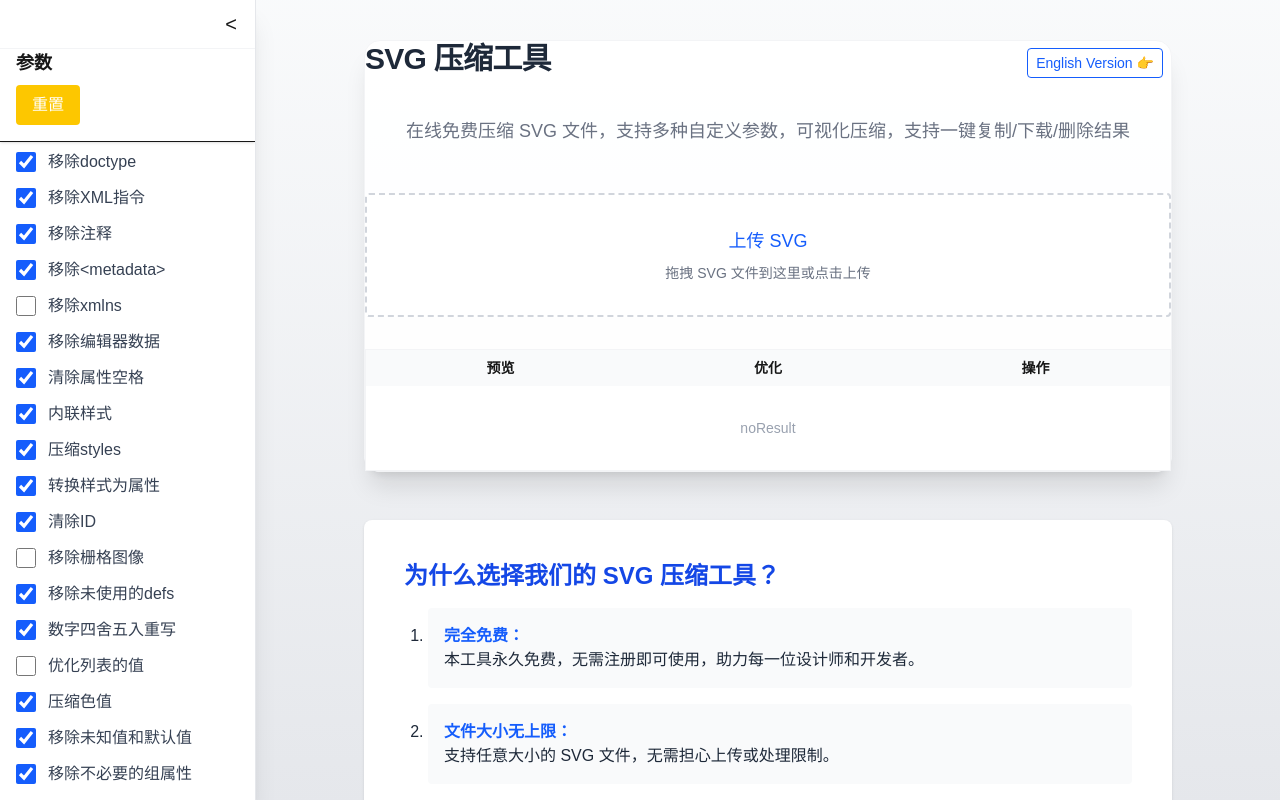
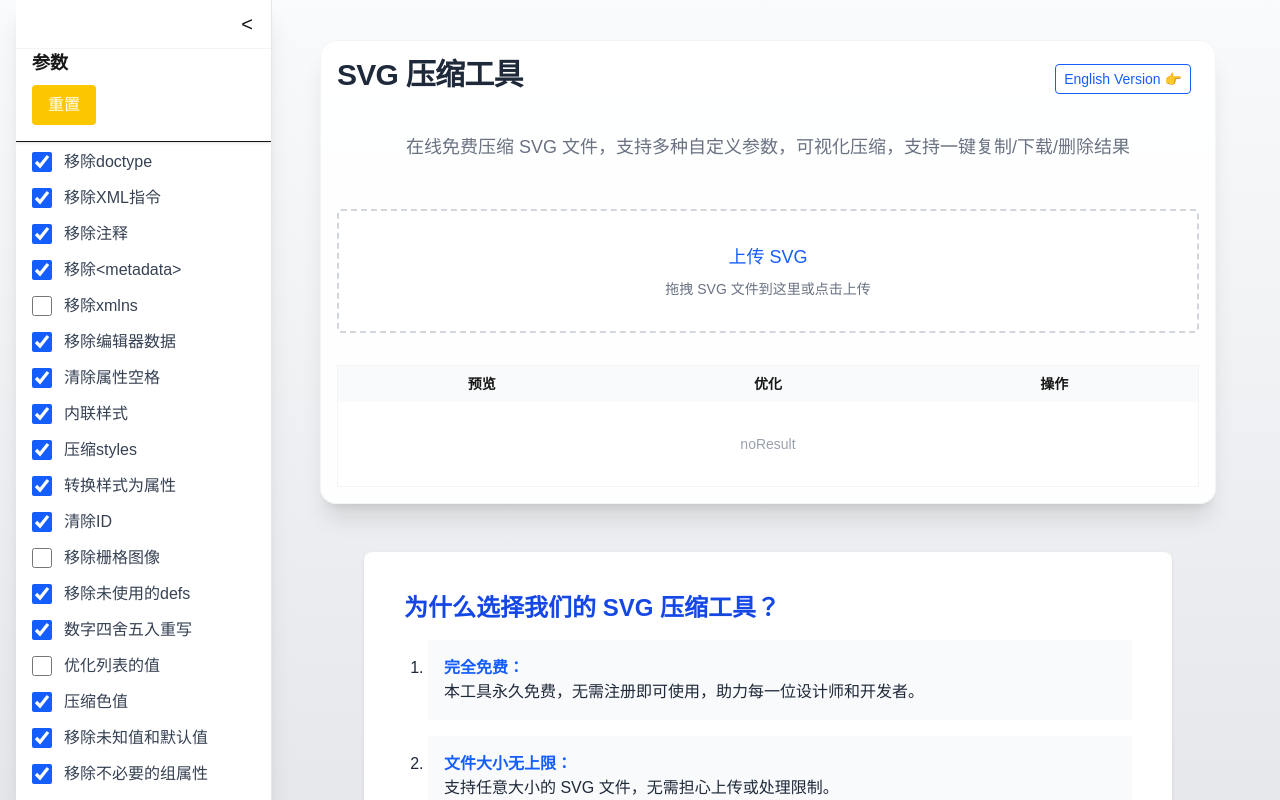
Before and after one commit to CreateSun/svg-optimize, a Next.js app: page /zh in a window 1280 px wide. Built offline with nearby package versions, Linux system fonts and the light colour scheme.

Commit message:
Fix style

```diff
--- a/src/app/components/PreviewTable.tsx
+++ b/src/app/components/PreviewTable.tsx
@@ -28,7 +28,7 @@ export default function PreviewTable({
   const textareaClass =
     "w-full h-40 border rounded-lg p-3 text-xs font-mono resize-none bg-gray-50 focus:outline-none focus:ring-2 focus:ring-blue-200 transition-all";
   return (
-    <div className="overflow-x-scroll w-[350px] md:w-full">
+    <div className="overflow-x-scroll sm:w-[350px] md:w-full">
       <table className="min-w-full bg-white rounded shadow text-sm border border-gray-100">
         <thead>
           <tr className="bg-gray-50">
--- a/src/app/components/home.tsx
+++ b/src/app/components/home.tsx
@@ -265,7 +265,7 @@ export function HomePage() {
   return (
     <div className="min-h-screen bg-gradient-to-b from-gray-50 to-gray-200 relative">
       {/* 桌面端flex布局 */}
-      <div className="flex h-screen md:px-0 px-4">
+      <div className="flex h-screen px-4">
         {/* 侧边栏 */}
         <div
           className={`hidden md:flex h-screen flex-col bg-white border-r border-gray-200 shadow-xl transition-all duration-200 ${
@@ -302,8 +302,8 @@ export function HomePage() {
         </div>
         {/* 主面板 */}
         <main className="flex-1 flex flex-col pt-10 items-center h-screen  overflow-y-scroll ">
-          <div className="flex-1flex flex-col items-center justify-center">
-            <div className="w-full max-w-4xl bg-white/90 rounded-2xl shadow-xl p-2 sm:p-0 flex flex-col gap-8 border border-gray-100">
+          <div className="flex-1 flex flex-col items-center justify-center w-full">
+            <div className="w-full max-w-4xl bg-white/90 rounded-2xl shadow-xl p-4 flex flex-col gap-8 border border-gray-100">
               <div className="flex justify-between items-center">
                 <h1 className="text-2xl sm:text-3xl font-extrabold text-center text-gray-800 tracking-tight mb-2">
                   {t("title")}
```
